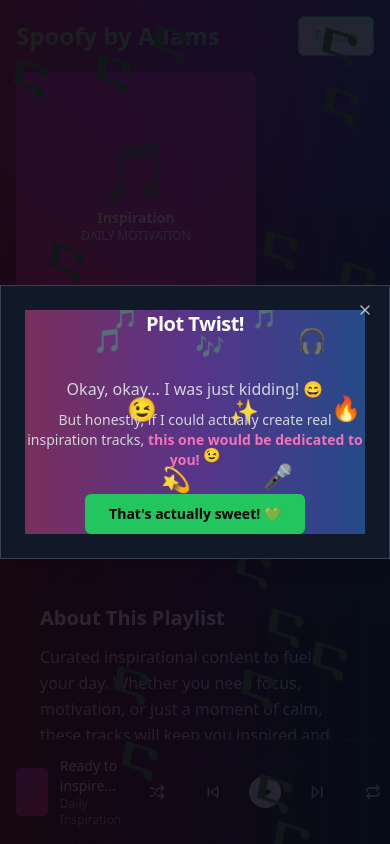
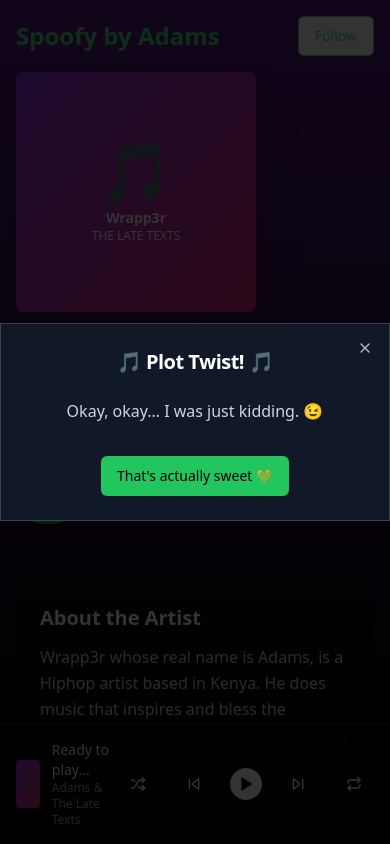
Before and after one commit to yeswadams/late-texts-spoofy-vibes, a React (Vite) app: page / in a window 390 px wide. Both pictures are taken after a click on the button 48 px from the left and 496 px from the top of the page. Shown: the top 844 px of the page. Built offline with nearby package versions, Linux system fonts and the light colour scheme.

Commit message:
Reverted to commit 78204172356b5e17108558f29a12ccc0b446e31e

```diff
--- a/src/pages/Index.tsx
+++ b/src/pages/Index.tsx
@@ -1,81 +1,41 @@
-
 import { useState } from "react";
 import { Play, Heart, MoreHorizontal, Shuffle, SkipBack, SkipForward, Repeat } from "lucide-react";
 import { Button } from "@/components/ui/button";
 import { Dialog, DialogContent, DialogDescription, DialogHeader, DialogTitle } from "@/components/ui/dialog";
-
 const Index = () => {
   const [showModal, setShowModal] = useState(false);
   const [currentTrack, setCurrentTrack] = useState("");
-  const [isAnimating, setIsAnimating] = useState(false);
-
-  const tracks = [
-    {
+  const tracks = [{
     id: 1,
-      title: "Focus & Deep Work",
+    title: "First Date, First Delay (Acoustic)",
     duration: "3:24",
     plays: "1,234,567"
-    },
-    {
+  }, {
     id: 2,
-      title: "Motivation & Hustle",
+    title: "Traffic Was Worth It (Ft. Your Smile)",
     duration: "4:12",
     plays: "987,654"
-    },
-    {
+  }, {
     id: 3,
-      title: "Calm & Mindfulness",
+    title: "She Asked, I Spoofed (Interlude)",
     duration: "2:45",
     plays: "756,432"
-    },
-    {
+  }, {
     id: 4,
-      title: "Creative Flow State",
+    title: "You Got Me Typing Too Much",
     duration: "3:56",
     plays: "543,210"
-    },
-    {
+  }, {
     id: 5,
-      title: "Confidence Boost",
+    title: "Softer When You Laugh",
     duration: "4:33",
     plays: "432,109"
-    }
-  ];
-
+  }];
   const handlePlay = (trackTitle: string) => {
     setCurrentTrack(trackTitle);
-    setIsAnimating(true);
     setShowModal(true);
-
-    // Reset animation after modal opens
-    setTimeout(() => setIsAnimating(false), 2000);
   };
-
-  return (
-    <div className="min-h-screen bg-gradient-to-b from-purple-900 via-black to-black text-white">
-      {/* Crazy background animation when modal is open */}
-      {showModal && (
-        <div className="fixed inset-0 z-40 pointer-events-none">
-          <div className="absolute inset-0 bg-gradient-to-r from-pink-500 via-purple-500 to-blue-500 opacity-20 animate-pulse"></div>
-          <div className="absolute top-0 left-0 w-full h-full overflow-hidden">
-            {[...Array(20)].map((_, i) => (
-              <div
-                key={i}
-                className="absolute animate-bounce"
-                style={{
-                  left: `${Math.random() * 100}%`,
-                  top: `${Math.random() * 100}%`,
-                  animationDelay: `${Math.random() * 2}s`,
-                  animationDuration: `${1 + Math.random() * 2}s`
-                }}
-              >
-                <span className="text-4xl animate-spin inline-block">🎵</span>
-              </div>
-            ))}
-          </div>
-        </div>
-      )}
-
+  return <div className="min-h-screen bg-gradient-to-b from-purple-900 via-black to-black text-white">
       {/* Header */}
       <header className="flex items-center justify-between p-4 md:p-6">
         <h1 className="text-2xl font-bold text-green-400">Spoofy by Adams</h1>
@@ -91,15 +51,15 @@ const Index = () => {
           <div className="w-60 h-60 bg-gradient-to-br from-purple-600 to-pink-600 rounded-lg shadow-2xl flex items-center justify-center flex-shrink-0">
             <div className="text-center">
               <div className="text-6xl mb-2">🎵</div>
-              <div className="text-sm font-semibold">Inspiration</div>
-              <div className="text-xs">DAILY MOTIVATION</div>
+              <div className="text-sm font-semibold">Wrapp3r</div>
+              <div className="text-xs">THE LATE TEXTS</div>
             </div>
           </div>
 
           {/* Artist Info */}
           <div className="flex-1">
-            <p className="text-sm text-gray-300 mb-2">Playlist</p>
-            <h1 className="text-4xl md:text-6xl font-bold mb-4">Daily Inspiration</h1>
+            <p className="text-sm text-gray-300 mb-2">Artist</p>
+            <h1 className="text-4xl md:text-6xl font-bold mb-4">Wrapp3r</h1>
             <p className="text-gray-300 mb-6">2.1M monthly listeners</p>
 
             {/* Play Controls */}
@@ -119,30 +79,24 @@ const Index = () => {
 
         {/* About Section */}
         <div className="mb-8 p-6 bg-black/30 rounded-lg backdrop-blur-sm">
-          <h3 className="text-xl font-semibold mb-3">About This Playlist</h3>
-          <p className="text-gray-300 leading-relaxed">Curated inspirational content to fuel your day. Whether you need focus, motivation, or just a moment of calm, these tracks will keep you inspired and energized throughout your journey.</p>
+          <h3 className="text-xl font-semibold mb-3">About the Artist</h3>
+          <p className="text-gray-300 leading-relaxed">Wrapp3r whose real name is Adams, is a Hiphop artist based in Kenya. He does music that inspires and bless the community. On the side he is an amazing guy who loves meeting new people and building meaningful connections. Hip hop just got better</p>
         </div>
 
         {/* Popular Tracks */}
         <div>
-          <h2 className="text-2xl font-bold mb-6">Inspirational Topics</h2>
+          <h2 className="text-2xl font-bold mb-6">Popular</h2>
           <div className="space-y-2">
-            {tracks.map((track, index) => (
-              <div key={track.id} className="flex items-center gap-4 p-3 rounded-lg hover:bg-white/10 transition-colors group">
+            {tracks.map((track, index) => <div key={track.id} className="flex items-center gap-4 p-3 rounded-lg hover:bg-white/10 transition-colors group">
                 <span className="text-gray-400 w-4 text-right">{index + 1}</span>
 
-                <Button
-                  variant="ghost"
-                  size="sm"
-                  className="w-10 h-10 rounded-full bg-transparent hover:bg-white/20 opacity-0 group-hover:opacity-100 transition-opacity"
-                  onClick={() => handlePlay(track.title)}
-                >
+                <Button variant="ghost" size="sm" className="w-10 h-10 rounded-full bg-transparent hover:bg-white/20 opacity-0 group-hover:opacity-100 transition-opacity" onClick={() => handlePlay(track.title)}>
                   <Play className="w-4 h-4" fill="currentColor" />
                 </Button>
 
                 <div className="flex-1 min-w-0">
                   <p className="font-medium truncate">{track.title}</p>
-                  <p className="text-sm text-gray-400">Daily Inspiration</p>
+                  <p className="text-sm text-gray-400">Adams & The Late Texts</p>
                 </div>
 
                 <div className="hidden md:block text-sm text-gray-400">
@@ -156,8 +110,7 @@ const Index = () => {
                 <Button variant="ghost" size="sm">
                   <Heart className="w-4 h-4" />
                 </Button>
-              </div>
-            ))}
+              </div>)}
           </div>
         </div>
 
@@ -169,8 +122,8 @@ const Index = () => {
                 🎵
               </div>
               <div>
-                <p className="text-sm font-medium">Ready to inspire...</p>
-                <p className="text-xs text-gray-400">Daily Inspiration</p>
+                <p className="text-sm font-medium">Ready to play...</p>
+                <p className="text-xs text-gray-400">Adams & The Late Texts</p>
               </div>
             </div>
 
@@ -199,68 +152,20 @@ const Index = () => {
         </div>
       </div>
 
-      {/* Crazy Animated Modal */}
+      {/* Modal */}
       <Dialog open={showModal} onOpenChange={setShowModal}>
-        <DialogContent className={`bg-gray-900 border-gray-700 text-white max-w-md transform transition-all duration-500 ${
-          isAnimating ? 'animate-bounce scale-110' : 'scale-100'
-        }`}>
-          <div className="relative overflow-hidden">
-            {/* Animated background gradient */}
-            <div className="absolute inset-0 bg-gradient-to-r from-pink-500 via-purple-500 to-blue-500 opacity-20 animate-pulse"></div>
-
-            {/* Floating emojis */}
-            <div className="absolute inset-0 pointer-events-none">
-              {[...Array(8)].map((_, i) => (
-                <div
-                  key={i}
-                  className="absolute animate-bounce text-2xl"
-                  style={{
-                    left: `${20 + i * 10}%`,
-                    top: `${10 + (i % 3) * 30}%`,
-                    animationDelay: `${i * 0.2}s`,
-                    animationDuration: '1.5s'
-                  }}
-                >
-                  {['🎵', '😉', '💫', '🎶', '✨', '🎤', '🎧', '🔥'][i]}
-                </div>
-              ))}
-            </div>
-
-            <DialogHeader className="relative z-10">
-              <DialogTitle className={`text-center text-xl mb-4 ${
-                isAnimating ? 'animate-pulse text-pink-400' : ''
-              }`}>
-                <span className="animate-bounce inline-block">🎵</span>
-                <span className="mx-2">Plot Twist!</span>
-                <span className="animate-bounce inline-block">🎵</span>
-              </DialogTitle>
-              <DialogDescription className="text-center text-gray-300 text-base leading-relaxed pt-4 relative z-10">
-                <div className={`${isAnimating ? 'animate-pulse text-yellow-300' : ''}`}>
-                  Okay, okay… I was just kidding! 😄
-                </div>
-                <div className="mt-2 text-sm">
-                  But honestly, if I could actually create real inspiration tracks,
-                  <span className="text-pink-400 font-semibold"> this one would be dedicated to you! </span>
-                  <span className="animate-bounce inline-block">😉</span>
-                </div>
-              </DialogDescription>
+        <DialogContent className="bg-gray-900 border-gray-700 text-white max-w-md">
+          <DialogHeader>
+            <DialogTitle className="text-center text-xl">🎵 Plot Twist! 🎵</DialogTitle>
+            <DialogDescription className="text-center text-gray-300 text-base leading-relaxed pt-4">Okay, okay… I was just kidding. 😉</DialogDescription>
           </DialogHeader>
-
-            <div className="flex justify-center pt-6 relative z-10">
-              <Button
-                onClick={() => setShowModal(false)}
-                className={`bg-green-500 hover:bg-green-400 text-black font-semibold px-6 py-2 transform transition-all duration-300 ${
-                  isAnimating ? 'animate-pulse scale-110' : 'hover:scale-105'
-                }`}
-              >
-                That's actually sweet! 💚
+          <div className="flex justify-center pt-4">
+            <Button onClick={() => setShowModal(false)} className="bg-green-500 hover:bg-green-400 text-black">
+              That's actually sweet 💚
             </Button>
-            </div>
           </div>
         </DialogContent>
       </Dialog>
-    </div>
-  );
+    </div>;
 };
-
 export default Index;
```
Lines whose indentation alone changed are shown as unchanged.
